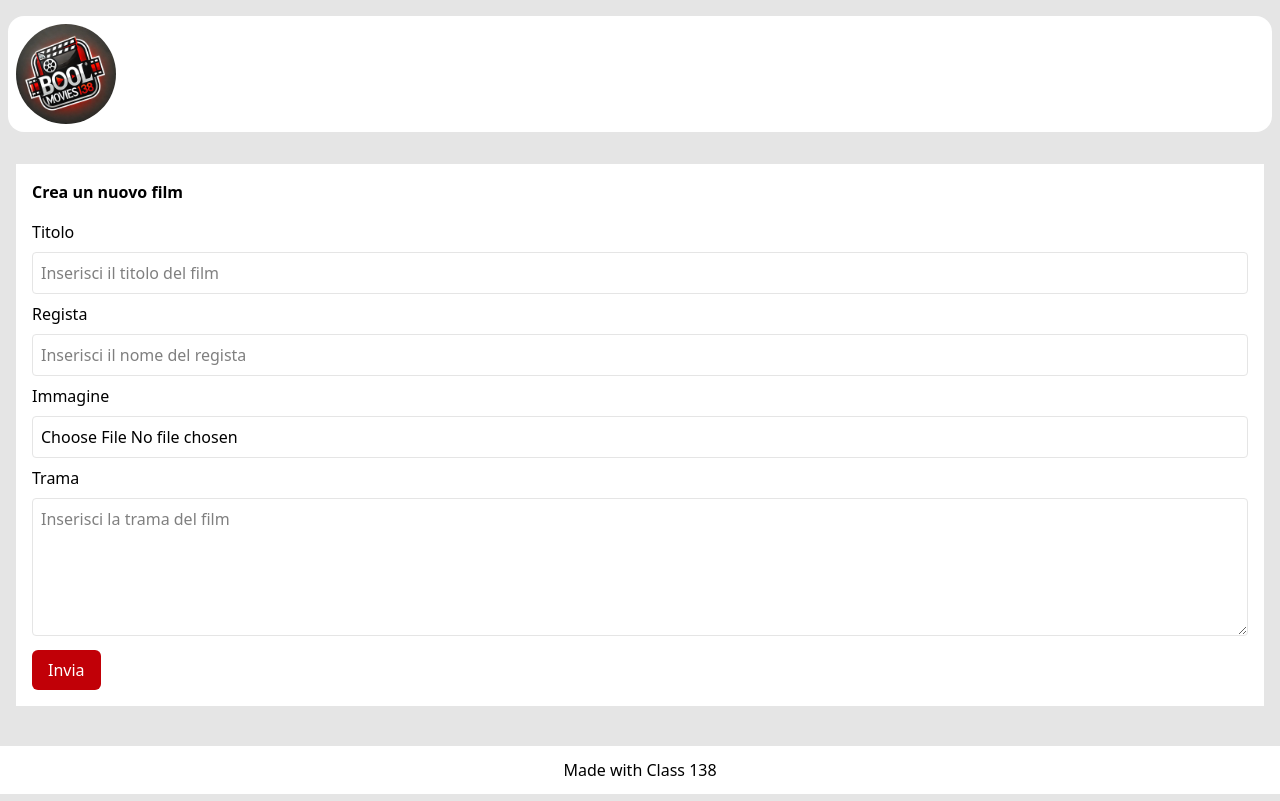
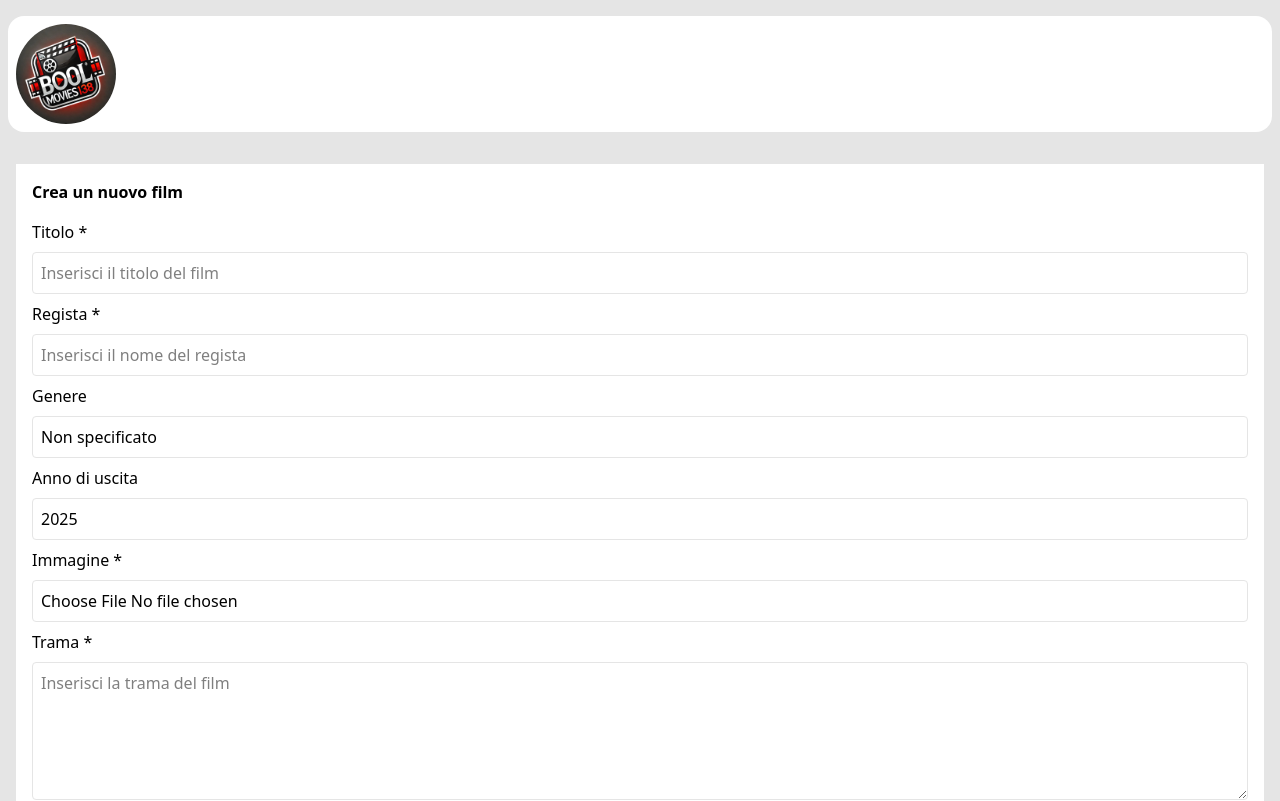
Before and after one commit to MatteoCipolla99/webapp-react, a React (Vite) app: page /movies/create in a window 1280 px wide. Shown: the top 801 px of the page. Built offline with nearby package versions, Linux system fonts and the light colour scheme; no server answers.

Commit message:
fix: createmovie

```diff
--- a/src/components/CreateMovie.jsx
+++ b/src/components/CreateMovie.jsx
@@ -1,4 +1,4 @@
-import axios from "axios";
+import axios from "../api/axios";
 import { useState } from "react";
 import { useNavigate } from "react-router";
 import Container from "./Container";
@@ -8,11 +8,15 @@ const initialFormData = {
   title: "",
   director: "",
   abstract: "",
+  genre: "Non specificato", // Aggiunto campo genre
+  release_year: new Date().getFullYear().toString(), // Aggiunto release_year
   image: undefined,
 };
 
 export default function CreateMovie() {
   const [formData, setFormData] = useState(initialFormData);
+  const [error, setError] = useState("");
+  const [loading, setLoading] = useState(false);
   const navigate = useNavigate();
 
   const handleField = (fieldName, fieldValue) => {
@@ -26,6 +30,20 @@ export default function CreateMovie() {
 
   const handleSubmit = (e) => {
     e.preventDefault();
+    setError("");
+    setLoading(true);
+
+    // Validazione
+    if (
+      !formData.title ||
+      !formData.director ||
+      !formData.abstract ||
+      !formData.image
+    ) {
+      setError("Compila tutti i campi obbligatori");
+      setLoading(false);
+      return;
+    }
 
     const dataToSend = new FormData();
 
@@ -34,14 +52,24 @@ export default function CreateMovie() {
     }
 
     axios
-      .post(`${import.meta.env.VITE_API_URL}/movies`, dataToSend, {
+      .post("/movies", dataToSend, {
         headers: {
           "Content-Type": "multipart/form-data",
         },
       })
-      .then(() => {
+      .then((response) => {
+        console.log("Film inserito con successo:", response.data);
         setFormData(initialFormData);
         navigate("/");
+      })
+      .catch((err) => {
+        console.error("Errore durante l'inserimento:", err);
+        setError(
+          err.response?.data?.message || "Errore durante l'inserimento del film"
+        );
+      })
+      .finally(() => {
+        setLoading(false);
       });
   };
 
@@ -49,10 +77,11 @@ export default function CreateMovie() {
     <Container>
       <div className="bg-white p-4">
         <h1 className="font-bold">Crea un nuovo film</h1>
+        {error && <p className="text-red-500 mt-2">{error}</p>}
         <form className="space-y-2 mt-4" onSubmit={handleSubmit}>
           <div>
             <label className="inline-block mb-2" htmlFor="title">
-              Titolo
+              Titolo *
             </label>
             <input
               className="w-full border border-neutral-200 p-2 rounded-sm"
@@ -62,11 +91,12 @@ export default function CreateMovie() {
               placeholder="Inserisci il titolo del film"
               value={formData.title}
               onChange={(e) => handleField("title", e.target.value)}
+              required
             />
           </div>
           <div>
             <label className="inline-block mb-2" htmlFor="director">
-              Regista
+              Regista *
             </label>
             <input
               className="w-full border border-neutral-200 p-2 rounded-sm"
@@ -76,11 +106,42 @@ export default function CreateMovie() {
               placeholder="Inserisci il nome del regista"
               value={formData.director}
               onChange={(e) => handleField("director", e.target.value)}
+              required
+            />
+          </div>
+          <div>
+            <label className="inline-block mb-2" htmlFor="genre">
+              Genere
+            </label>
+            <input
+              className="w-full border border-neutral-200 p-2 rounded-sm"
+              id="genre"
+              name="genre"
+              type="text"
+              placeholder="Inserisci il genere del film"
+              value={formData.genre}
+              onChange={(e) => handleField("genre", e.target.value)}
+            />
+          </div>
+          <div>
+            <label className="inline-block mb-2" htmlFor="release_year">
+              Anno di uscita
+            </label>
+            <input
+              className="w-full border border-neutral-200 p-2 rounded-sm"
+              id="release_year"
+              name="release_year"
+              type="number"
+              min="1900"
+              max="2030"
+              placeholder="Inserisci l'anno di uscita"
+              value={formData.release_year}
+              onChange={(e) => handleField("release_year", e.target.value)}
             />
           </div>
           <div>
             <label className="inline-block mb-2" htmlFor="image">
-              Immagine
+              Immagine *
             </label>
             <input
               className="w-full border border-neutral-200 p-2 rounded-sm"
@@ -90,11 +151,12 @@ export default function CreateMovie() {
               accept="image/*"
               placeholder="Inserisci l'immagine"
               onChange={(e) => handleField("image", e.target.files[0])}
+              required
             />
           </div>
           <div>
             <label className="inline-block mb-2" htmlFor="abstract">
-              Trama
+              Trama *
             </label>
             <textarea
               className="w-full border border-neutral-200 p-2 rounded-sm"
@@ -108,7 +170,9 @@ export default function CreateMovie() {
               minLength={5}
             ></textarea>
           </div>
-          <Button type="submit">Invia</Button>
+          <Button type="submit" disabled={loading}>
+            {loading ? "Invio in corso..." : "Invia"}
+          </Button>
         </form>
       </div>
     </Container>
```
